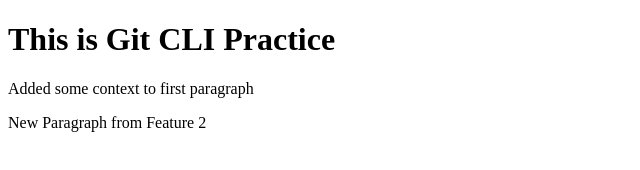
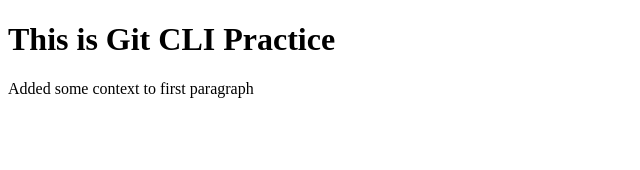
Before and after one commit to mikemark-777/CLi-Practice, a plain HTML site: page index.html in a window 1280 px wide. Shown: the whole page, without its empty margins (0-640 px from the left). Drawn offline with Linux system fonts and the light colour scheme.

Commit message:
removed paragraph from feat2

```diff
--- a/index.html
+++ b/index.html
@@ -11,7 +11,6 @@
     <body>
         <h1>This is Git CLI Practice</h1>
         <p>Added some context to first paragraph</p>
-        <p>New Paragraph from Feature 2</p>
     </body>
 
 </html>
```
